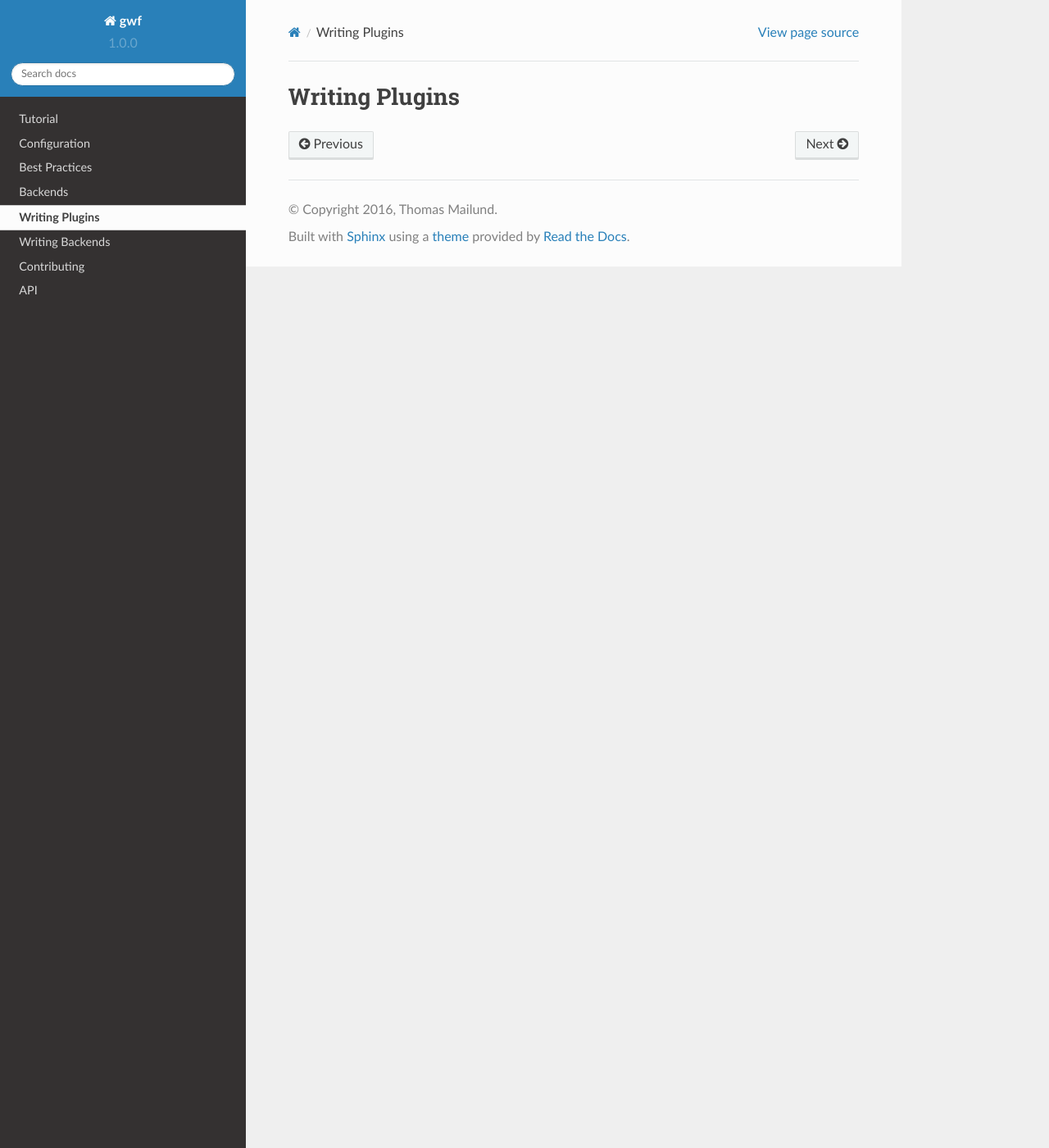
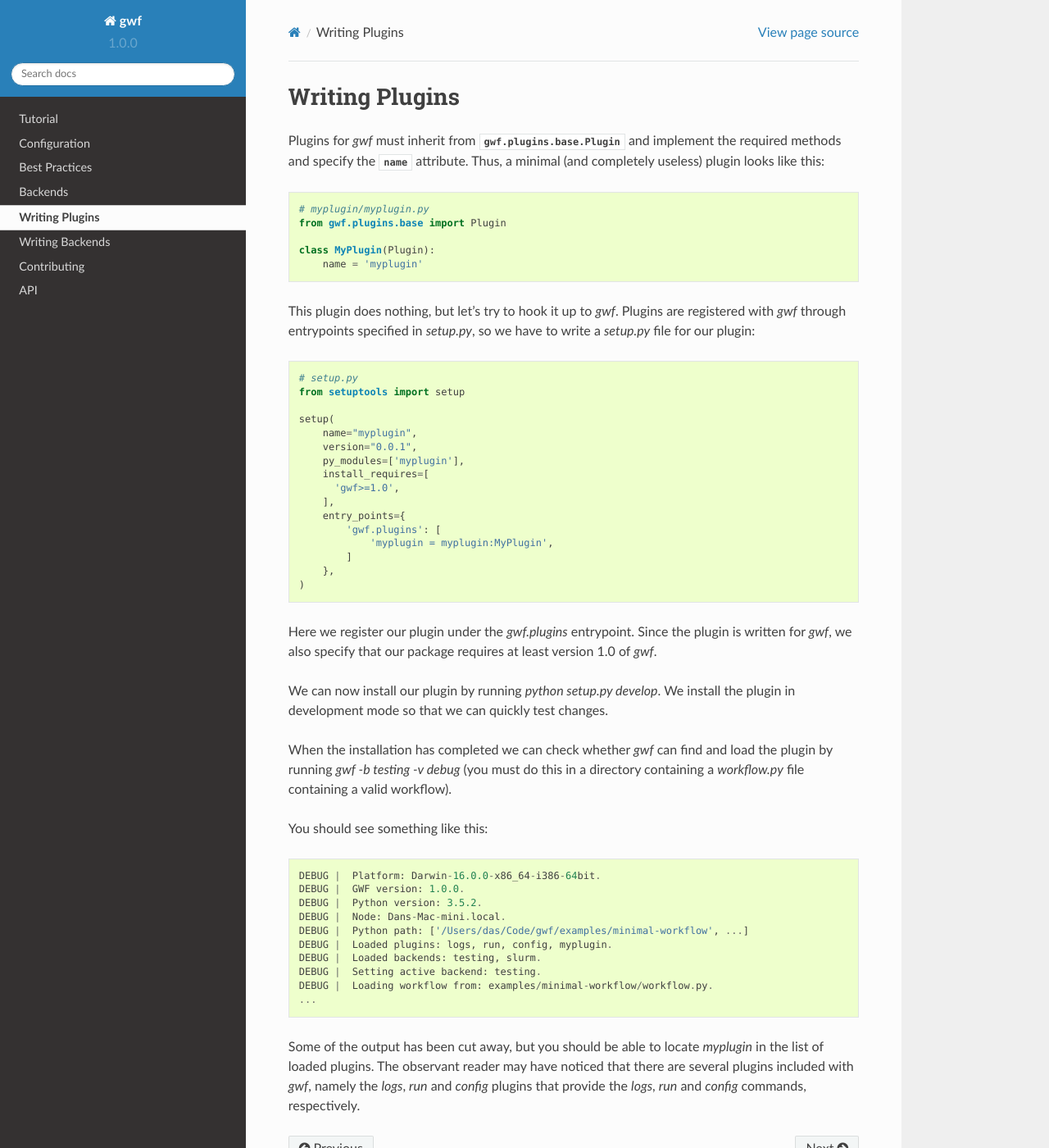
Before and after one commit to gwforg/gwf, a Sphinx documentation site: the page built from docs/writingplugins.rst, in a window 1280 px wide and 1400 px high. Shown: the whole window at 82% size. Built offline with Sphinx 7.4.7 and the Read the Docs theme 2.0.0, drawn with Linux system fonts in a browser that asks for light colours.

Commit message:
Some text for the "Writing Plugins" page.

```diff
--- a/docs/writingplugins.rst
+++ b/docs/writingplugins.rst
@@ -2,3 +2,64 @@
 
 Writing Plugins
 ===============
+
+Plugins for *gwf* must inherit from :class:`gwf.plugins.base.Plugin` and
+implement the required methods and specify the :attr:`name` attribute. Thus,
+a minimal (and completely useless) plugin looks like this::
+
+    # myplugin/myplugin.py
+    from gwf.plugins.base import Plugin
+
+    class MyPlugin(Plugin):
+        name = 'myplugin'
+
+This plugin does nothing, but let's try to hook it up to *gwf*. Plugins are
+registered with *gwf* through entrypoints specified in `setup.py`, so we have
+to write a `setup.py` file for our plugin::
+
+    # setup.py
+    from setuptools import setup
+
+    setup(
+        name="myplugin",
+        version="0.0.1",
+        py_modules=['myplugin'],
+        install_requires=[
+          'gwf>=1.0',
+        ],
+        entry_points={
+            'gwf.plugins': [
+                'myplugin = myplugin:MyPlugin',
+            ]
+        },
+    )
+
+Here we register our plugin under the `gwf.plugins` entrypoint. Since the
+plugin is written for *gwf*, we also specify that our package requires at least
+version 1.0 of *gwf*.
+
+We can now install our plugin by running `python setup.py develop`. We install
+the plugin in development mode so that we can quickly test changes.
+
+When the installation has completed we can check whether *gwf* can find and
+load the plugin by running `gwf -b testing -v debug` (you must do this in a
+directory containing a `workflow.py` file containing a valid workflow).
+
+You should see something like this::
+
+    DEBUG |  Platform: Darwin-16.0.0-x86_64-i386-64bit.
+    DEBUG |  GWF version: 1.0.0.
+    DEBUG |  Python version: 3.5.2.
+    DEBUG |  Node: Dans-Mac-mini.local.
+    DEBUG |  Python path: ['/Users/das/Code/gwf/examples/minimal-workflow', ...]
+    DEBUG |  Loaded plugins: logs, run, config, myplugin.
+    DEBUG |  Loaded backends: testing, slurm.
+    DEBUG |  Setting active backend: testing.
+    DEBUG |  Loading workflow from: examples/minimal-workflow/workflow.py.
+    ...
+
+Some of the output has been cut away, but you should be able to locate `myplugin`
+in the list of loaded plugins. The observant reader may have noticed that
+there are several plugins included with *gwf*, namely the `logs`, `run` and
+`config` plugins that provide the `logs`, `run` and `config` commands,
+respectively.
```
